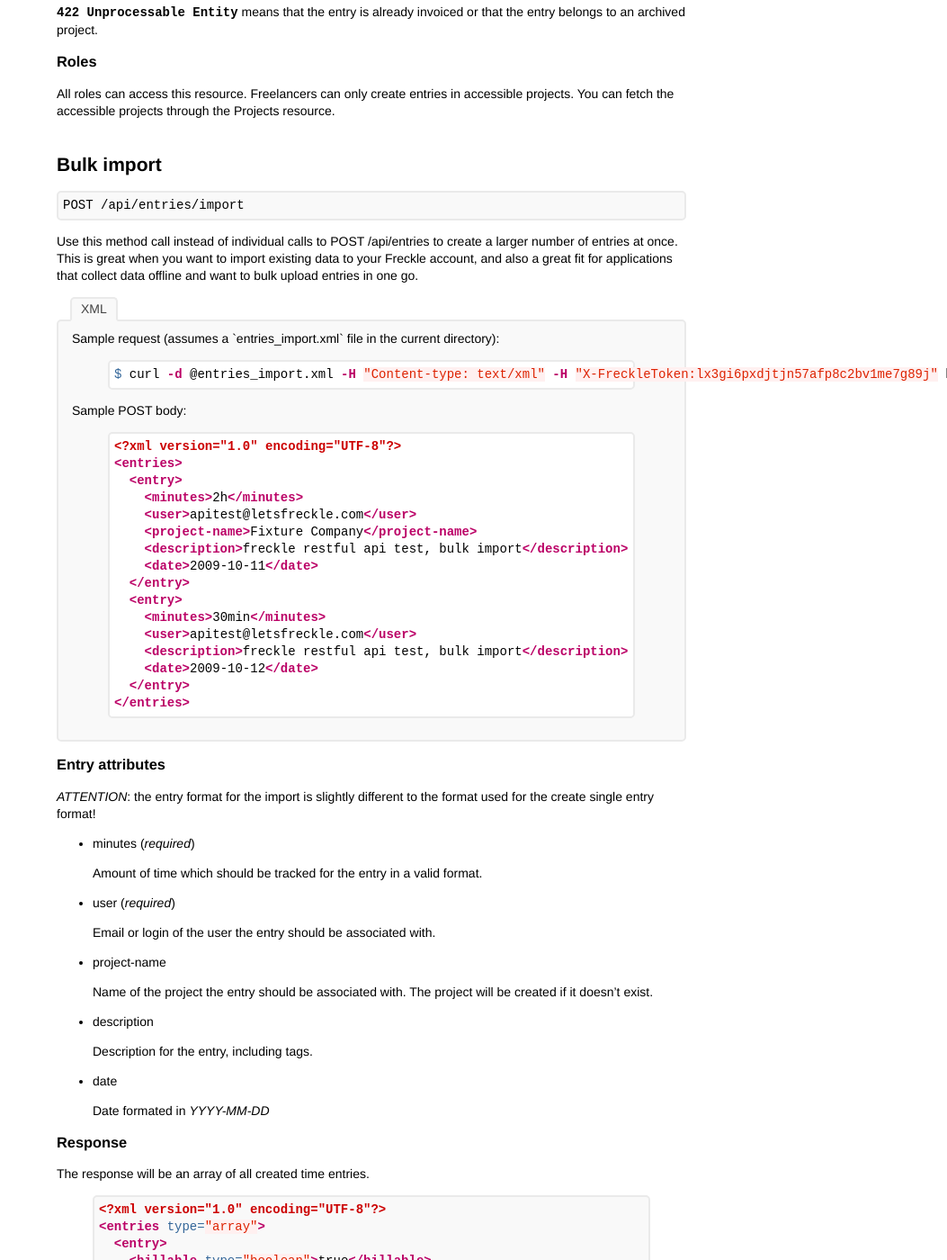
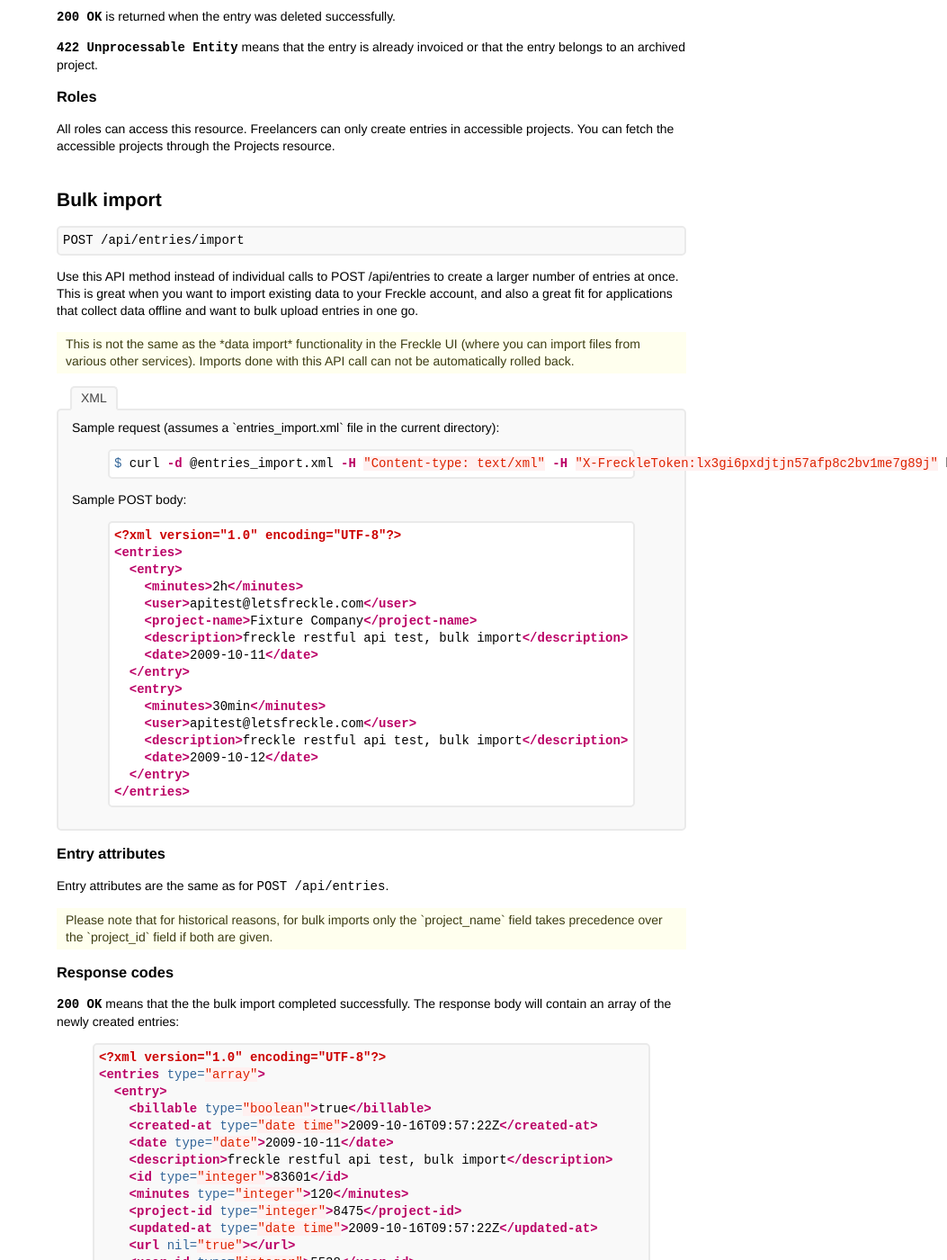
Before and after one commit to cheerful/freckle-apidocs, a Jekyll site: the page built from entries.md, in a window 1280 px wide and 1400 px high, scrolled down 5418 px. Shown: the whole window at 90% size, without its empty margins (227-1280 px from the left). Built offline with Jekyll 4.4.1, drawn with Linux system fonts in a browser that asks for light colours; nearby versions of some CDN libraries; Markdown is read by kramdown in place of the engine named in the settings; some of the changed text lies outside the part shown.

Commit message:
fix entries page and make tabs cleverer

```diff
--- a/_layouts/default.html
+++ b/_layouts/default.html
@@ -79,13 +79,32 @@
 
   <script>
     $(function(){
+      function setTabs(to){
+        // change all tabs on page to value
+        var tabs = $('.tabs')
+        tabs.find('.selector DIV').removeClass('active')
+        tabs.find('.selector DIV.'+to).addClass('active')
+        tabs.find('.tab').removeClass('active')
+        tabs.find('.tab.'+to).addClass('active')
+
+        // change tabs that don't have an active tab to show first tab
+        tabs.find('.selector').each(function(){
+          if ($(this).find('DIV.active').length > 0) return
+
+          console.log(this)
+          $(this).find('DIV').first().addClass('active')
+          $(this).closest('.tabs').find('.tab').first().addClass('active')
+        })
+
+        // save for later
+        localStorage && (localStorage.dataFormat = to)
+      }
+
       $('.tabs .selector div').on('click', function(){
-        var selected = $(this).attr('class'), tabs = $(this).closest('.tabs')
-        tabs.find('.selector DIV').removeClass('active')
-        $(this).addClass('active')
-        tabs.find('.tab').removeClass('active')
-        tabs.find('.tab.'+selected).addClass('active')
+        setTabs($(this).attr('class'))
       })
+
+      setTabs(localStorage ? (localStorage.dataFormat || 'json') : 'json')
     })
   </script>
 </body>
--- a/entries.md
+++ b/entries.md
@@ -3,10 +3,11 @@ layout: default
 title: Entries
 ---
 
-The entries resource can be used to list/search, read, create,
-update, delete, and mass import time entries (logged time).
+The entries resource represents logged time. Each entry, at the minim is assigned to a user, has 0 or more minutes logged and has a date set (all other fields, including project, tags and description are optional).
 
-List & Search
+Jump to: [List](#list) | [Create](#create) | [Update](#update) | [Delete](#delete) | [Import](#import)
+
+<a id="list"></a>List & Search
 -------------
 
     GET /api/entries
@@ -125,7 +126,7 @@ when there's no project assigned to an entry. Make sure your application does no
 expect project IDs to be present.
 </p>
 
-Creating an entry
+<a id="create"></a>Creating entries
 ---------------------
 
     POST /api/entries
@@ -290,7 +291,7 @@ All roles can access this resource. Freelancers can only create entries in
 for projects which they currently have access to (you can query the list of
 projects through the Projects resource.
 
-Update an entry
+<a id="update"></a>Update entries
 ---------------
 
     PUT /api/entries/<id>
@@ -342,7 +343,7 @@ All roles can access this resource. Freelancers can only create entries in
 for projects which they currently have access to (you can query the list of
 projects through the Projects resource.
 
-Delete an entry
+<a id="delete"></a>Deleting entries
 ---------------------
 
     DELETE /api/entries/<id>
@@ -374,12 +375,14 @@ invoiced or that the entry belongs to an archived project.
 
 All roles can access this resource. Freelancers can only create entries in accessible projects. You can fetch the accessible projects through the Projects resource.
 
-Bulk import
+<a id="import"></a>Bulk import
 -----------
 
     POST /api/entries/import
 
-Use this method call instead of individual calls to POST /api/entries to create a larger number of entries at once. This is great when you want to import existing data to your Freckle account, and also a great fit for applications that collect data offline and want to bulk upload entries in one go.
+Use this API method instead of individual calls to POST /api/entries to create a larger number of entries at once. This is great when you want to import existing data to your Freckle account, and also a great fit for applications that collect data offline and want to bulk upload entries in one go.
+
+<p class="note">This is not the same as the *data import* functionality in the Freckle UI (where you can import files from various other services). Imports done with this API call can not be automatically rolled back.</p>
 
 <div class="tabs">
 <div class="selector">
@@ -417,75 +420,51 @@ Sample POST body:
 
 ### Entry attributes
 
-*ATTENTION*: the entry format for the import is slightly different to the format used for the create single entry format!
+Entry attributes are the same as for `POST /api/entries`.
 
-* minutes (*required*)
+<p class="note">
+Please note that for historical reasons, for bulk imports only the `project_name` field takes
+precedence over the `project_id` field if both are given.
+</p>
 
-  Amount of time which should be tracked for the entry in a valid format.
+### Response codes
 
-* user (*required*)
-
-  Email or login of the user the entry should be associated with.
-
-* project-name
-
-  Name of the project the entry should be associated with. The project will be created if it doesn't exist.
-
-* description
-
-  Description for the entry, including tags.
-
-* date
-
-  Date formated in _YYYY-MM-DD_
-
-### Response
-
-The response will be an array of all created time entries.
+**`200 OK`** means that the the bulk import completed successfully. The response body will contain
+an array of the newly created entries:
 
 {% highlight xml %}
 <?xml version="1.0" encoding="UTF-8"?>
 <entries type="array">
   <entry>
     <billable type="boolean">true</billable>
-    <created-at type="datetime">2009-10-16T09:57:22Z</created-at>
+    <created-at type="date time">2009-10-16T09:57:22Z</created-at>
     <date type="date">2009-10-11</date>
     <description>freckle restful api test, bulk import</description>
     <id type="integer">83601</id>
     <minutes type="integer">120</minutes>
     <project-id type="integer">8475</project-id>
-    <updated-at type="datetime">2009-10-16T09:57:22Z</updated-at>
+    <updated-at type="date time">2009-10-16T09:57:22Z</updated-at>
     <url nil="true"></url>
     <user-id type="integer">5538</user-id>
   </entry>
   <entry>
     <billable type="boolean">true</billable>
-    <created-at type="datetime">2009-10-16T09:57:22Z</created-at>
+    <created-at type="date time">2009-10-16T09:57:22Z</created-at>
     <date type="date">2009-10-12</date>
     <description>freckle restful api test, bulk import</description>
     <id type="integer">83602</id>
     <minutes type="integer">30</minutes>
     <project-id type="integer" nil="true"></project-id>
-    <updated-at type="datetime">2009-10-16T09:57:22Z</updated-at>
+    <updated-at type="date time">2009-10-16T09:57:22Z</updated-at>
     <url nil="true"></url>
     <user-id type="integer">5538</user-id>
   </entry>
 </entries>
 {% endhighlight %}
 
-### Response codes
-
-* 401 Unauthorized
-
-  The user is not authorized to access this information or the authentication token is not valid.
-
-* 422 Unprocessable Entity
-
-  The request data was not valid.
-
-* 500 Internal Server Error
-
-  An error occurred. The API call was not processed correctly and should be retried later.
+**`422 Unprocessable Entity`** means the no entries where created,
+for example when the import data didn't contain any items, or all
+entries referenced users that don't exist or a no longer active.
 
 ### Roles
 
--- a/main.css
+++ b/main.css
@@ -6,6 +6,10 @@ body {
 #content {
   width: 700px;
   margin: 0 auto;
+}
+
+a {
+  color: #ec497c;
 }
 
 h1 {
```
Also changed, not shown: index.md (+2 -2 lines).
